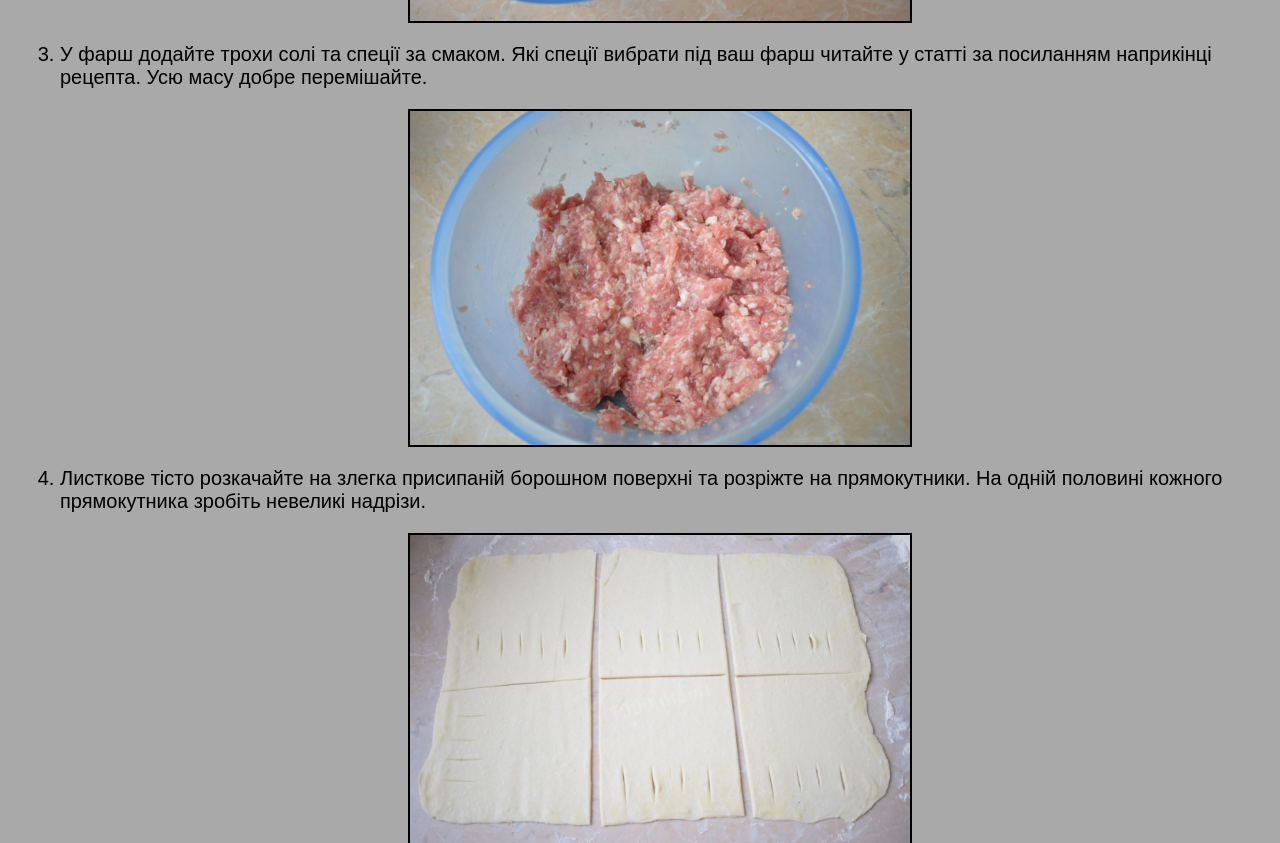
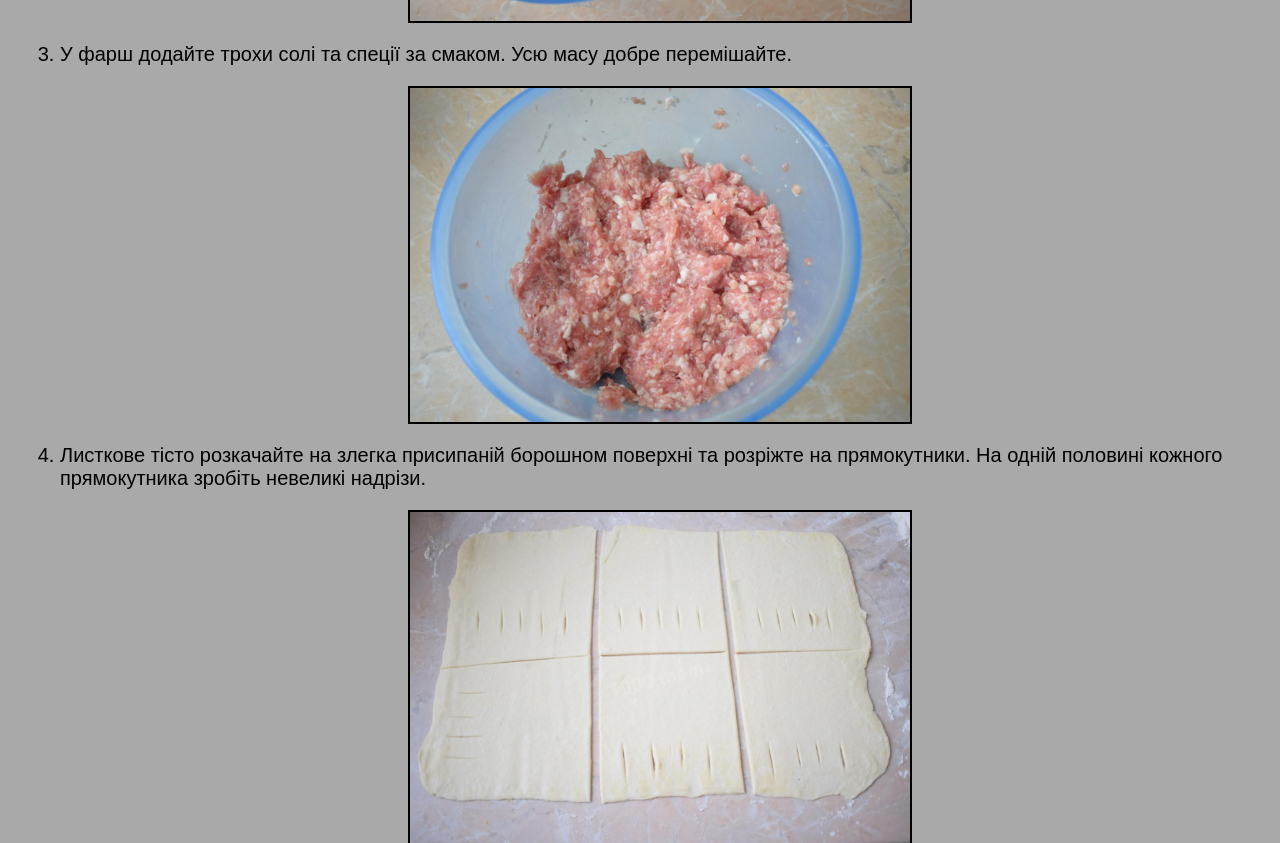
Before and after one commit to olexandrmazur/Summer-IT-school-frontend-v2, a plain HTML site: page recipe.html in a window 1280 px wide. Shown: the part 1618-2461 px from the top of the page. Drawn offline with Linux system fonts and the light colour scheme.

Commit message:
Update recipe.html

```diff
--- a/recipe.html
+++ b/recipe.html
@@ -55,7 +55,7 @@
             <img class="image" src="pirozhok2.jpg">
         </li>
         <li>
-            У фарш додайте трохи солі та спеції за смаком. Які спеції вибрати під ваш фарш читайте у статті за посиланням наприкінці рецепта. Усю масу добре перемішайте.<br>
+            У фарш додайте трохи солі та спеції за смаком. Усю масу добре перемішайте.<br>
             <img class="image" src="pirozhok3.jpg">
         </li>
         <li>
```
